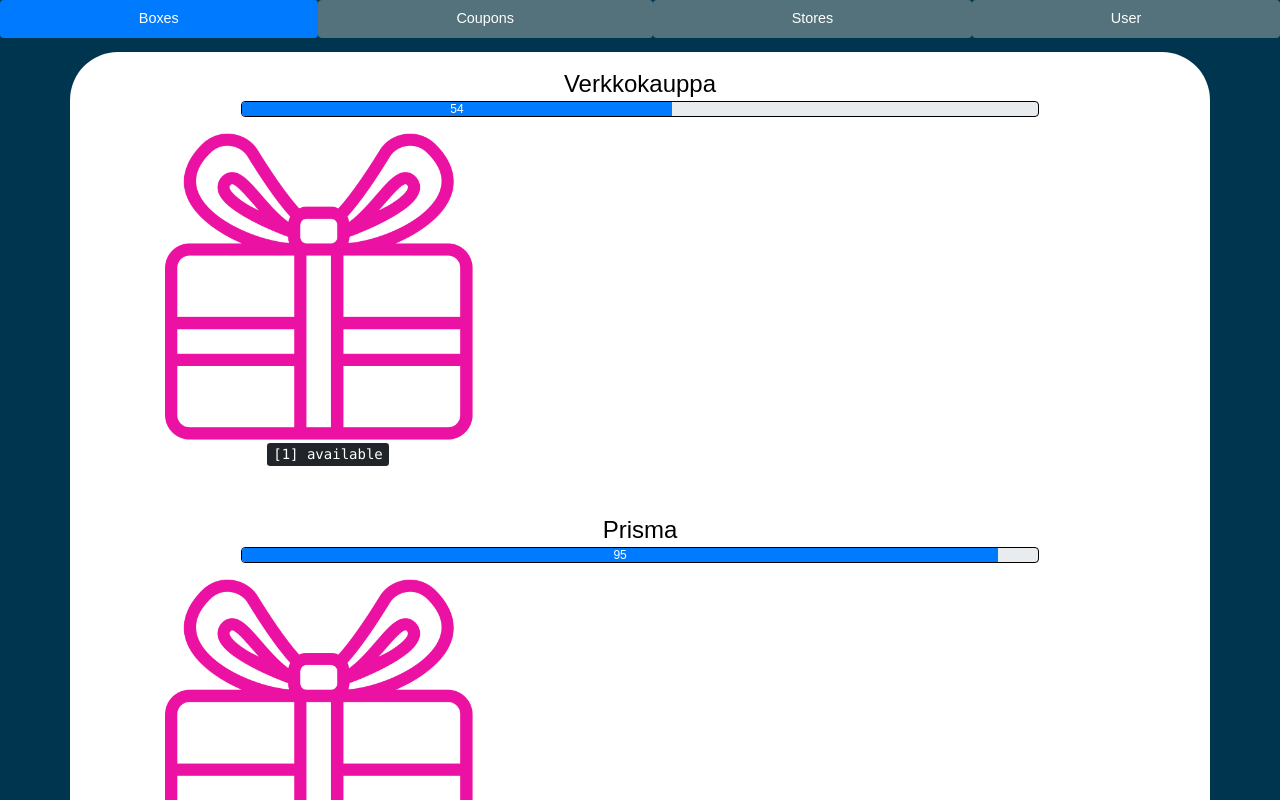
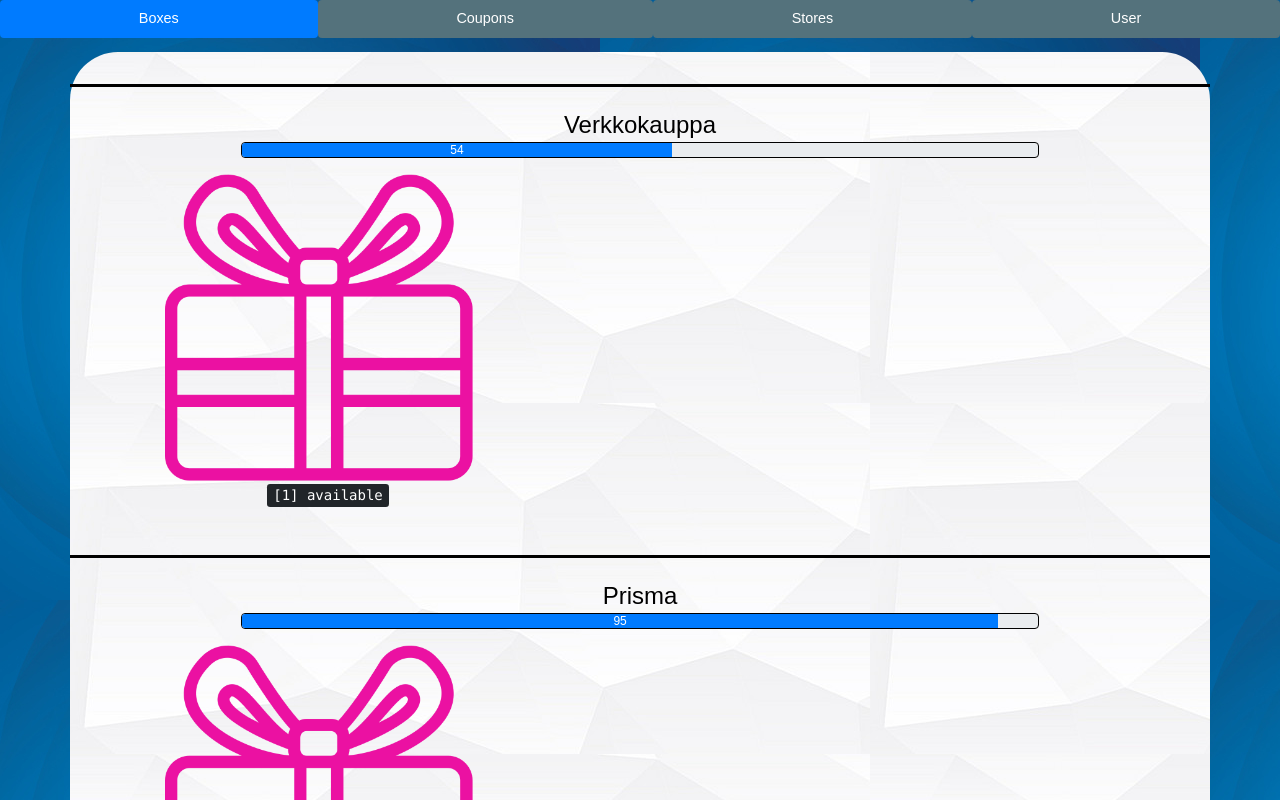
Before and after one commit to ollivilmi/couponator, a React (Create React App) app in the folder client/: page / in a window 1280 px wide. Shown: the top 800 px of the page. Built offline with nearby package versions, Linux system fonts and the light colour scheme; a web font is replaced by a local one.

Commit message:
Some small style changes.

```diff
--- a/client/src/components/styles/app.css
+++ b/client/src/components/styles/app.css
@@ -1,5 +1,5 @@
 html, #root {
-    background: #003550;  /* fallback for old browsers */
+    background-image: url("/images/bgBlue.jpg");
     font-family: 'Notable', sans-serif;
 }
 
@@ -8,28 +8,10 @@
     font-family: 'Oswald', sans-serif;
 }
 
-.nav {
-    margin-bottom: 1em;
-    color: white;
-    font-size: 0.9em;
-}
-
 .container {
     width: 90%;
     color: black;
     border-radius: 3em;
-}
-
-.row {
-    height: 100%;
-    padding-top: 1em;
-    padding-bottom: 1em;
-}
-
-.boxImg {
-    width: 60%;
-    height: 60%;
-    margin: 0 auto;
 }
 
 h4 {
@@ -37,8 +19,7 @@
     padding: 2px;
 }
 
-.progress {
-    width: 70%;
+.centered {
     margin: 0 auto;
 }
 
@@ -46,11 +27,3 @@
     min-height: 5em;
     margin: 0 1em 1em 0;
 }
-
-.centered {
-    margin: 0 auto;
-}
-
-.bgTitanium {
-    background: white;
-}
--- a/client/src/components/styles/box.css
+++ b/client/src/components/styles/box.css
@@ -23,3 +23,8 @@
 .progress {
     border: 1px solid black;
 }
+
+.coupon-opening {
+    min-height: 5em;
+    margin: 0 1em 1em 0;
+}
--- /dev/null
+++ b/client/src/components/styles/boxview.css
@@ -0,0 +1,24 @@
+.row {
+    height: 100%;
+    padding-top: 2em;
+}
+
+.row > h4 {
+    border-top: 3px solid black;
+    padding-top: 1em;
+}
+
+.boxImg {
+    width: 60%;
+    height: 60%;
+    margin: 0 auto;
+}
+
+.progress {
+    width: 70%;
+    margin: 0 auto;
+}
+
+.bgWhite {
+    background-image: url("/images/bgWhite.jpg");
+}
--- a/client/src/components/styles/nav.css
+++ b/client/src/components/styles/nav.css
@@ -1,3 +1,9 @@
 .nav-link {
     background: rgb(84, 114, 124);
 }
+
+.nav {
+    margin-bottom: 1em;
+    color: white;
+    font-size: 0.9em;
+}
--- a/client/src/components/views/BoxView.js
+++ b/client/src/components/views/BoxView.js
@@ -3,6 +3,7 @@
 import { connect } from 'react-redux';
 import { fetchBoxes } from '../../actions/boxActions';
 import Box from "./components/Box";
+import '../styles/boxview.css';
 
 class BoxView extends Component {
     componentWillMount() {
@@ -11,7 +12,7 @@
 
     render() {
         return  (
-            <div className="container bgTitanium">
+            <div className="container bgWhite">
                 {
                     this.props.boxes.map(box => (
                         <Box key={box.id} title={box.title} amount={box.amount} progress={box.progress}/>
--- a/client/src/components/views/CouponView.js
+++ b/client/src/components/views/CouponView.js
@@ -2,10 +2,10 @@
 import PropTypes from 'prop-types';
 import { connect } from 'react-redux';
 
-import Stores from "./components/Stores";
+import StoreMenu from "./components/StoreMenu";
 import { fetchCouponsForUser } from '../../actions/storeActions';
 import { toggleNav } from '../../actions/viewActions';
-import { Coupons } from "./components/Coupons";
+import { CouponMenu } from "./components/CouponMenu";
 
 // Basically the same as StoreView as of now - could use the same component with different props.
 // Separate files as it may not be the case in the future / follows the convention used so far
@@ -15,8 +15,8 @@
             <div className="container">
                 {
                     this.props.navActive ?
-                    <Stores clickHandler={this.props.fetchCouponsForUser}/> :
-                    <Coupons coupons={this.props.coupons} return={this.props.toggleNav}/>
+                    <StoreMenu clickHandler={this.props.fetchCouponsForUser}/> :
+                    <CouponMenu coupons={this.props.coupons} return={this.props.toggleNav}/>
                 }
             </div>
         )
--- a/client/src/components/views/StoreView.js
+++ b/client/src/components/views/StoreView.js
@@ -2,10 +2,10 @@
 import PropTypes from 'prop-types';
 import { connect } from 'react-redux';
 
-import Stores from "./components/Stores";
+import StoreMenu from "./components/StoreMenu";
 import { fetchCouponsForStore } from '../../actions/storeActions';
 import { toggleNav } from '../../actions/viewActions';
-import { Coupons } from "./components/Coupons";
+import { CouponMenu } from "./components/CouponMenu";
 
 class StoreView extends Component {
     render() {
@@ -14,8 +14,8 @@
                 {
                     // Add more props to Stores -> description etc.
                     this.props.navActive ?
-                    <Stores clickHandler={this.props.fetchCouponsForStore}/> :
-                    <Coupons coupons={this.props.coupons} return={this.props.toggleNav}/>
+                    <StoreMenu clickHandler={this.props.fetchCouponsForStore}/> :
+                    <CouponMenu coupons={this.props.coupons} return={this.props.toggleNav}/>
                 }
             </div>
         )
--- a/client/src/components/views/components/Coupons.js
+++ b/client/src/components/views/components/CouponMenu.js
@@ -2,25 +2,25 @@
 
 const Coupon = props => {
     return(
-        <div className="coupon">
+        <div className="col">
             <h4>{props.title}</h4>
             <p>Valid until {props.date}</p>
         </div>
     )
 }
 
-export const Coupons = props => {
+export const CouponMenu = props => {
     return (
         <div className="couponGrid">
             <button onClick={() => props.return()}>Return</button>
             {
                 props.coupons.map((coupon, index) => {
                     return (
-                            <Coupon
-                                key={index}
-                                title={coupon.title}
-                                date={coupon.date}
-                            />
+                        <Coupon
+                            key={index}
+                            title={coupon.title}
+                            date={coupon.date}
+                        />
                     )
                 })
             }
--- a/client/src/components/views/components/Stores.js
+++ b/client/src/components/views/components/StoreMenu.js
@@ -5,14 +5,14 @@
 
 export const Store = props => {
     return (
-        <button onClick={props.toggleView} className="btn btn-secondary btn-lg btn-block coupon">
+        <button onClick={props.toggleView} className="btn btn-secondary btn-lg btn-block">
             <h4>{props.name}</h4>
             <p>{props.description}</p>
         </button>
     )
 }
 
-class Stores extends Component {
+class StoreMenu extends Component {
     componentWillMount() {
         this.props.fetchStores();
     }
@@ -32,7 +32,7 @@
     }
 }
 
-Stores.propTypes = {
+StoreMenu.propTypes = {
     fetchStores: PropTypes.func.isRequired,
     stores: PropTypes.array.isRequired
 }
@@ -41,4 +41,4 @@
     stores: state.storeView.stores,
 });
 
-export default connect(mapStateToProps, { fetchStores })(Stores);
+export default connect(mapStateToProps, { fetchStores })(StoreMenu);
```
Also changed, not shown: client/public/images/bgblue.jpg (added), client/public/images/bgwhite.jpg (added), client/src/components/styles/couponview.css (added).
